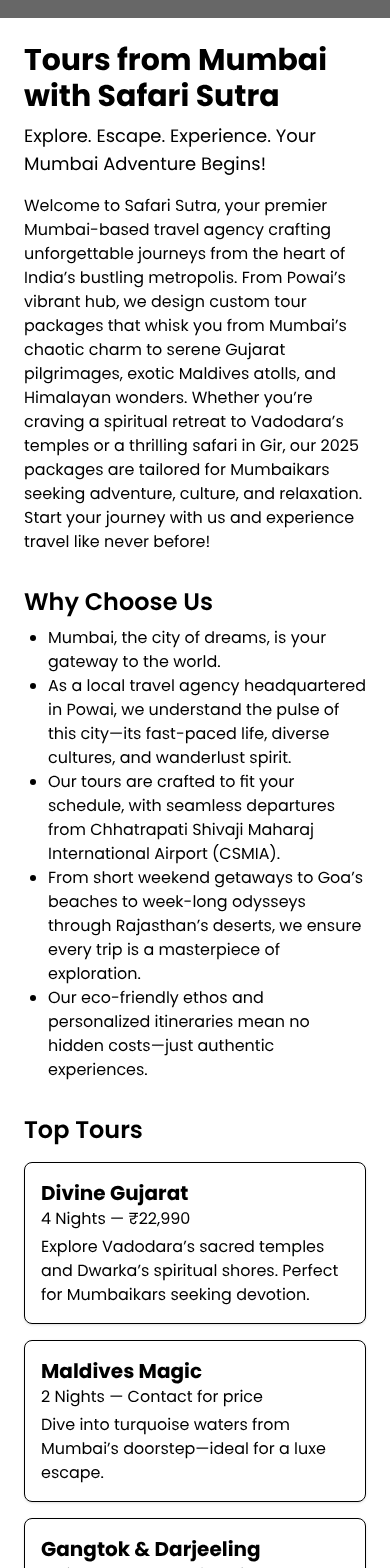
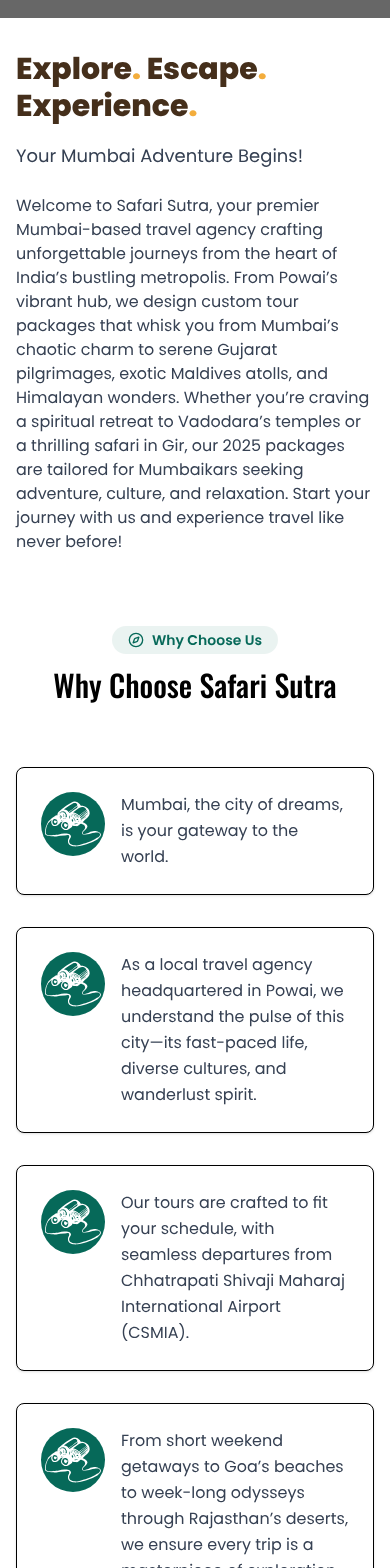
Before and after one commit to rupin-desai/safarusutra-next-dev, a Next.js app: page /tours-from-mumbai in a window 390 px wide. Shown: the part 320-1888 px from the top of the page. Built offline with nearby package versions, Linux system fonts and the light colour scheme; grey boxes are pictures that could not be loaded.

Commit message:
feat: enhance city tour pages with modular components for improved structure and readability

```diff
--- a/src/app/[city]/page.tsx
+++ b/src/app/[city]/page.tsx
@@ -1,6 +1,12 @@
 import { notFound } from "next/navigation";
 import toursDataRaw from "../../data/ToursFromData.json";
 import HeroSection from "../../components/UI/HeroSection";
+import ToursFromIntro from "../../components/Pages/ToursFromPage/ToursFromIntro";
+import ToursFromWhyChoose from "../../components/Pages/ToursFromPage/ToursFromWhyChoose";
+import ToursFromTopTours from "../../components/Pages/ToursFromPage/ToursFromTopTours";
+import ToursFromTestimonials from "../../components/Pages/ToursFromPage/ToursFromTestimonials";
+import ToursFromContact from "../../components/Pages/ToursFromPage/ToursFromContact";
+import ToursFromTips from "../../components/Pages/ToursFromPage/ToursFromTips";
 
 type Tip = { title: string; text: string };
 type TopTour = {
@@ -69,53 +75,15 @@
   return (
     <>
       <HeroSection title={heroTitle} backgroundImage={heroBg} overlay={0.35} titleSize="text-4xl md:text-6xl" />
-      <main className="p-6 container mx-auto">
-        <h1 className="text-3xl font-bold">{data.title ?? heroTitle}</h1>
-        {data.subtitle && <p className="text-lg mt-2">{data.subtitle}</p>}
-        {data.intro && <p className="mt-4">{data.intro}</p>}
-
-        <section className="mt-8">
-          <h2 className="text-2xl font-semibold">Why Choose Us</h2>
-          <ul className="list-disc ml-6 mt-2">
-            {whyChoose.map((point, idx) => (
-              <li key={idx}>{point}</li>
-            ))}
-          </ul>
-        </section>
-
-        <section className="mt-8">
-          <h2 className="text-2xl font-semibold">Top Tours</h2>
-          <div className="grid gap-4 mt-4">
-            {topTours.map((tour) => (
-              <div key={tour.id} className="p-4 border rounded-lg shadow">
-                <h3 className="text-xl font-bold">{tour.title}</h3>
-                <p>
-                  {tour.duration ?? "Duration N/A"} — {tour.price ?? "Price on request"}
-                </p>
-                {tour.excerpt && <p className="mt-1">{tour.excerpt}</p>}
-              </div>
-            ))}
-          </div>
-        </section>
-
-        <section className="mt-8">
-          <h2 className="text-2xl font-semibold">Testimonials</h2>
-          {testimonials.map((t, idx) => (
-            <blockquote key={idx} className="mt-4 p-4 border-l-4 bg-gray-50">
-              <p>&ldquo;{t.text}&rdquo;</p>
-              <footer className="mt-2">— {t.author}</footer>
-            </blockquote>
-          ))}
-        </section>
-
-        <section className="mt-8">
-          <h2 className="text-2xl font-semibold">Contact Us</h2>
-          {contact.cta && <p className="mt-2">{contact.cta}</p>}
-          <p className="mt-1">
-            📧 <a href={`mailto:${contact.email}`} className="text-blue-600">{contact.email}</a>
-          </p>
-        </section>
-      </main>
+      <>
+        {/* subtitle moved inside Intro component */}
+        <ToursFromIntro subtitle={data.subtitle} intro={data.intro} />
+        <ToursFromWhyChoose items={whyChoose} />
+        <ToursFromTips tips={data.localTips ?? []} />
+        <ToursFromTopTours tours={topTours} />
+        <ToursFromTestimonials items={testimonials} />
+        <ToursFromContact contact={contact} />
+      </>
     </>
   );
 }
--- a/src/app/layout.tsx
+++ b/src/app/layout.tsx
@@ -77,6 +77,14 @@
           }}
         />
 
+        {/* shown.io metrics script */}
+        <Script
+          id="shown-metrics"
+          src="https://shown.io/metrics/Er0Ljw7o81"
+          strategy="afterInteractive"
+          defer
+        />
+
         {/* GTM & Pixel noscript fallbacks (must be immediately under <body>) */}
         <noscript>
           <iframe
--- a/src/components/Common/Footer.tsx
+++ b/src/components/Common/Footer.tsx
@@ -266,6 +266,7 @@
           </motion.div>
 
           {/* Tours links section - lists all "tours-from" city pages */}
+
           <motion.div
             initial="initial"
             whileInView="animate"
@@ -308,6 +309,7 @@
               <Link href="/tours-from-vijayawada/" className="text-white hover:underline whitespace-nowrap">Tours from Vijayawada</Link>
             </div>
           </motion.div>
+
 
           {/* Contact info and social - updated with brown underline */}
           <motion.div
--- a/src/components/Pages/ToursFromPage/ToursFromHero.tsx
+++ /dev/null
@@ -1,11 +0,0 @@
-import React from "react";
-
-export default function ToursFromHero({ title, subtitle, intro }: { title: string; subtitle?: string; intro?: string; }) {
-  return (
-    <header className="prose lg:prose-lg mx-auto py-8 px-4">
-      <h1 className="text-4xl font-bold">{title}</h1>
-      {subtitle && <p className="text-xl text-gray-700 mt-2">{subtitle}</p>}
-      {intro && <p className="mt-4 text-gray-600">{intro}</p>}
-    </header>
-  );
-}
--- /dev/null
+++ b/src/components/Pages/ToursFromPage/ToursFromIntro.tsx
@@ -0,0 +1,92 @@
+export default function ToursFromIntro({
+  intro,
+  subtitle,
+  imageSrc,
+}: {
+  intro?: string;
+  subtitle?: string;
+  imageSrc?: string;
+}) {
+  if (!intro && !subtitle && !imageSrc) return null;
+
+  const MARKER = "Explore. Escape. Experience.";
+  let head = subtitle ?? "";
+  let tail = "";
+
+  if (subtitle) {
+    const idx = subtitle.indexOf(MARKER);
+    if (idx >= 0) {
+      head = subtitle.slice(0, idx + MARKER.length).trim();
+      tail = subtitle.slice(idx + MARKER.length).trim();
+    }
+  }
+
+  function renderMarkerDots() {
+    const words = ["Explore", "Escape", "Experience"];
+    return (
+      <span className="inline">
+        {words.map((w, i) => (
+          <span key={w} className="inline">
+            <span className="text-[var(--color-dark-brown)] font-extrabold">{w}</span>
+            <span className="text-[var(--color-yellow-orange)] font-extrabold">.</span>
+            {i < words.length - 1 && " "}
+          </span>
+        ))}
+      </span>
+    );
+  }
+
+  return (
+    <section className="relative py-8" aria-labelledby="toursfrom-intro">
+      <div className=" mx-auto px-4 md:px-14">
+        <div className="mx-auto">
+          <div className="grid gap-8 md:grid-cols-2 items-center">
+            {/* left: text (left-aligned) */}
+            <div className="text-left">
+              {head && (
+                <h2 className="text-3xl md:text-5xl lg:text-6xl font-extrabold text-[var(--color-dark-brown)] leading-tight">
+                  {head.includes(MARKER) ? (
+                    <>
+                      {head.replace(MARKER, "").trim() ? (
+                        <span>{head.replace(MARKER, "").trim() + " "}</span>
+                      ) : null}
+                      {renderMarkerDots()}
+                    </>
+                  ) : (
+                    head
+                  )}
+                </h2>
+              )}
+
+              {tail && (
+                <p className="mt-4 text-lg md:text-xl text-gray-700 leading-relaxed">
+                  {tail}
+                </p>
+              )}
+
+              {intro && (
+                <div className="mt-6 prose max-w-none text-gray-700">
+                  <p>{intro}</p>
+                </div>
+              )}
+            </div>
+
+            {/* right: image (hidden on small screens) */}
+            <div className="hidden md:block">
+              {imageSrc ? (
+                // eslint-disable-next-line @next/next/no-img-element
+                <img
+                  src={imageSrc}
+                  alt="Departure"
+                  className="w-full h-64 md:h-80 object-cover rounded-lg shadow-sm"
+                />
+              ) : (
+                <div className="w-full h-64 md:h-80 rounded-lg bg-gradient-to-br from-gray-100 to-gray-200 border border-gray-100" />
+              )}
+            </div>
+          </div>
+        </div>
+      </div>
+    </section>
+  );
+}
--- a/src/components/Pages/ToursFromPage/ToursFromSections.tsx
+++ /dev/null
@@ -1,46 +0,0 @@
-import React from "react";
-import locations from "../../../data/ToursFromData.json";
-import ToursFromHero from "./ToursFromHero";
-import ToursFromWhyChoose from "./ToursFromWhyChoose";
-import ToursFromTips from "./ToursFromTips";
-import ToursFromTopTours from "./ToursFromTopTours";
-import ToursFromTestimonials from "./ToursFromTestimonials";
-import ToursFromContact from "./ToursFromContact";
-
-type TopTour = { id: string; slug: string; title: string; duration?: string; price?: string; excerpt?: string };
-type Tip = { title: string; text: string };
-type Testimonial = { text: string; author: string };
-type Contact = { office?: string; email?: string; cta?: string };
-
-type LocationData = {
-  slug: string;
-  title: string;
-  subtitle?: string;
-  intro?: string;
-  whyChoose?: string[];
-  localTips?: Tip[];
-  topTours?: TopTour[];
-  testimonials?: Testimonial[];
-  contact?: Contact;
-};
-
-const locationsMap = locations as Record<string, LocationData>;
-
-export default function ToursFromSections({ slug }: { slug: string }) {
-  const key = slug?.toLowerCase() ?? "";
-  const data: LocationData | undefined = locationsMap[key];
-  if (!data) {
-    return <div className="container mx-auto px-4 py-12">No data for {slug}</div>;
-  }
-
-  return (
-    <main>
-      <ToursFromHero title={data.title} subtitle={data.subtitle} intro={data.intro} />
-      <ToursFromWhyChoose items={data.whyChoose || []} />
-      <ToursFromTips tips={data.localTips || []} />
-      <ToursFromTopTours tours={data.topTours || []} />
-      <ToursFromTestimonials items={data.testimonials || []} />
-      <ToursFromContact contact={data.contact || {}} />
-    </main>
-  );
-}
--- a/src/components/Pages/ToursFromPage/ToursFromWhyChoose.tsx
+++ b/src/components/Pages/ToursFromPage/ToursFromWhyChoose.tsx
@@ -1,12 +1,45 @@
+"use client";
 import React from "react";
+import { Compass, Sparkles, Globe, Award, Leaf } from "lucide-react";
+import SectionTitle from "../../UI/SectionTitle";
+import Illustration from "../../UI/Illustations";
 
-export default function ToursFromWhyChoose({ items }: { items: string[] }) {
+const ICONS = [Compass, Sparkles, Globe, Award, Leaf];
+const BRAND = "#066959";
+
+export default function ToursFromWhyChoose({ items }: { items?: string[] }) {
+  if (!items || items.length === 0) return null;
+
   return (
-    <section className="mx-auto max-w-4xl px-4 mt-8">
-      <h2 className="text-2xl font-semibold">Why Choose Safari Sutra?</h2>
-      <ul className="list-disc ml-6 mt-3">
-        {items.map((it, i) => (<li key={i}>{it}</li>))}
-      </ul>
+    <section className="py-10" aria-labelledby="why-choose-section">
+      <div className="container mx-auto px-4">
+        <div className="text-center mb-8">
+          <SectionTitle pillText="Why Choose Us" title="Why Choose Safari Sutra" icon={<Compass size={16} />} color={BRAND} centered />
+        </div>
+
+        <div className="grid gap-8 md:grid-cols-2 lg:grid-cols-3">
+          {items.map((it, i) => {
+            const Icon = ICONS[i % ICONS.length];
+            const illusSize = 56;
+
+            return (
+              <article key={i} className="relative bg-white border rounded-lg p-6 shadow-sm overflow-hidden">
+                <div className="flex items-start gap-4">
+                  <div className="flex-shrink-0">
+                    <div className="w-16 h-16 md:w-20 md:h-20 rounded-full flex items-center justify-center" style={{ backgroundColor: BRAND }}>
+                      <Illustration name={Icon.name?.toLowerCase() ?? "binoculars"} size={illusSize} color="#fff" />
+                    </div>
+                  </div>
+
+                  <div>
+                    <p className="text-gray-700 leading-relaxed">{it}</p>
+                  </div>
+                </div>
+              </article>
+            );
+          })}
+        </div>
+      </div>
     </section>
   );
 }
```
